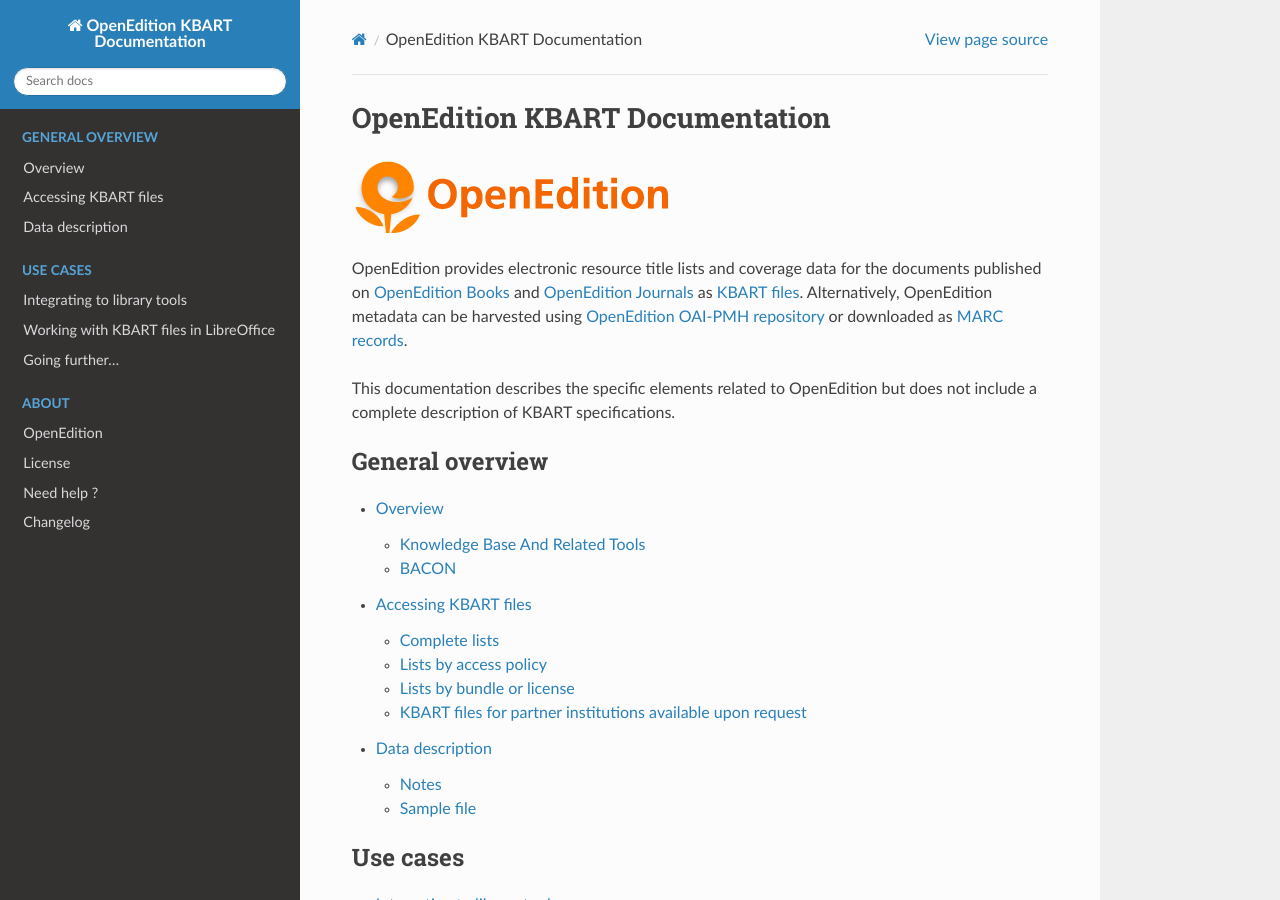
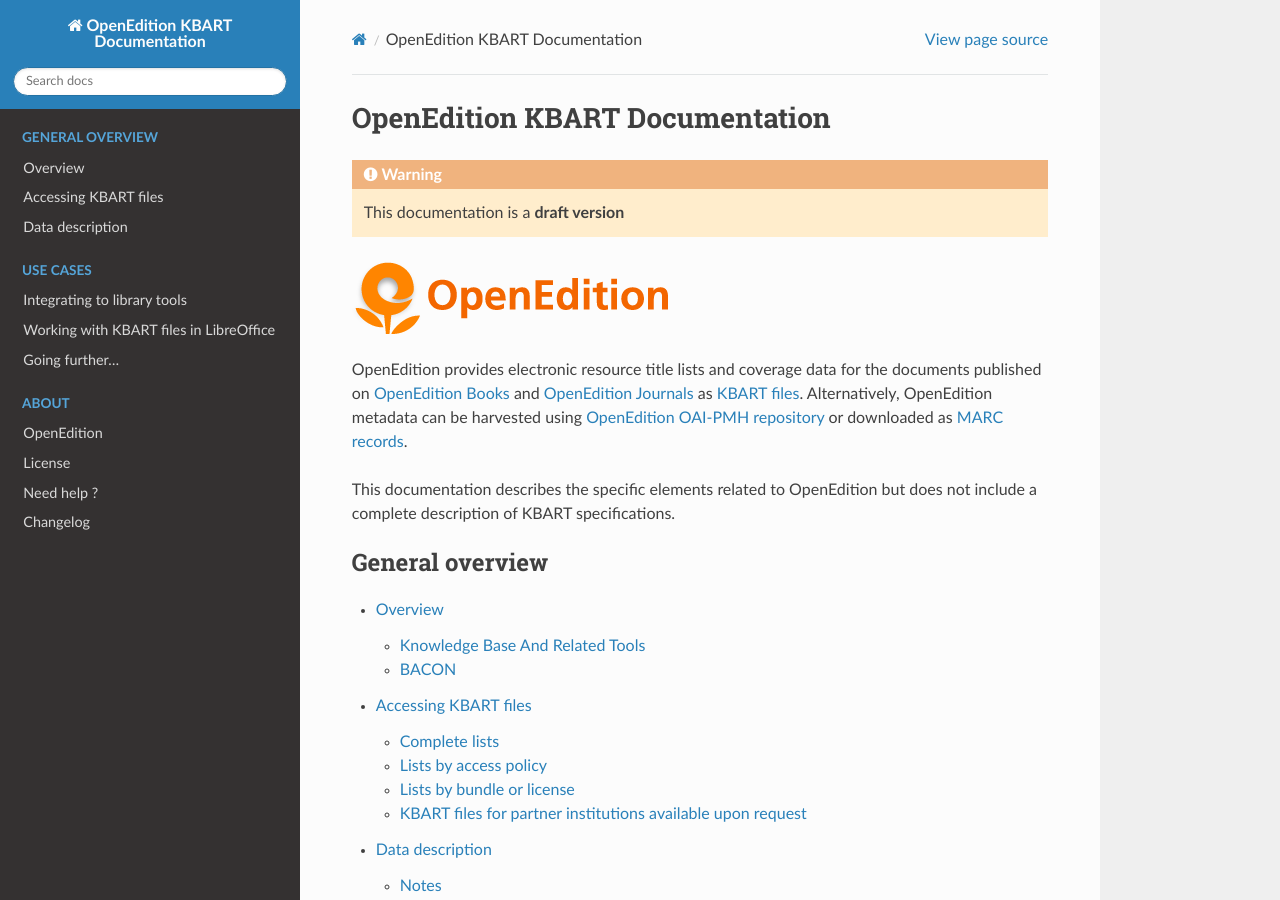
Before and after one commit to OpenEdition/kbart-openedition, a Sphinx documentation site: the page built from docs/source/index.rst, in a window 1280 px wide and 900 px high. Built offline with Sphinx 7.4.7 and the Read the Docs theme 2.0.0, drawn with Linux system fonts in a browser that asks for light colours.

Commit message:
draft warning

```diff
--- a/docs/source/index.rst
+++ b/docs/source/index.rst
@@ -1,5 +1,7 @@
 OpenEdition KBART Documentation
 ============================================
+
+.. warning :: This documentation is a **draft version**
 
 .. image:: _static/openedition.png
 
```
